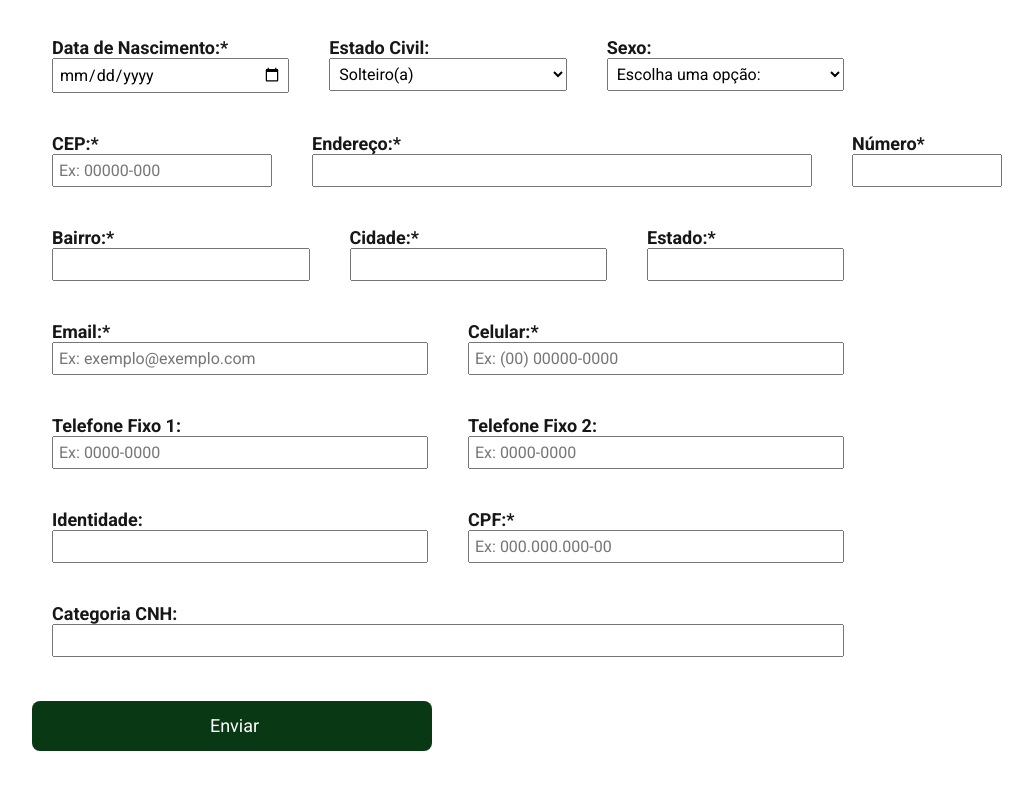
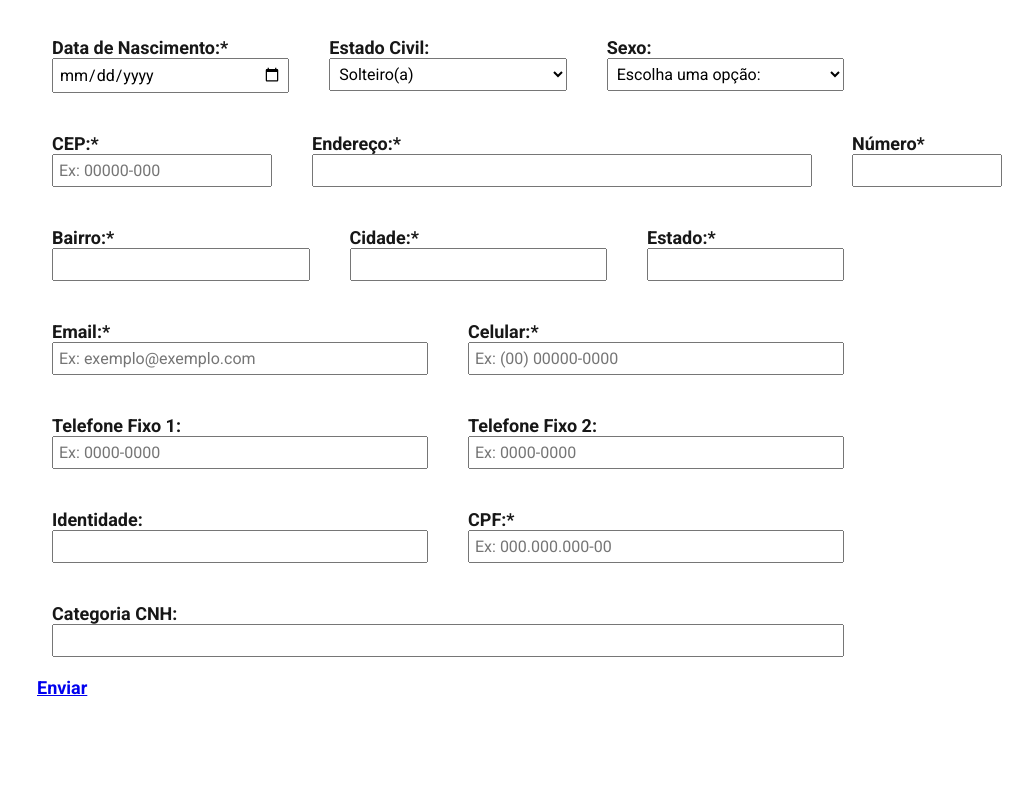
Before and after one commit to oozeias/JobsNet, a plain HTML site: page Principal/index.html in a window 1280 px wide. Shown: the part 454-1243 px from the top of the page, without its empty margins (192-1225 px from the left). After the commit the page ends 1216 px from the top, so only its background shows below. Drawn offline with nearby package versions, Linux system fonts and the light colour scheme.

Commit message:
tirar botão

```diff
--- a/Principal/index.html
+++ b/Principal/index.html
@@ -184,7 +184,7 @@
                         <input type="text" for="id" id="id" name="Categoria CNH">
                     </fieldset>
                 </div>
-                <a href="submitted.html"><button type="submit" id="submit-btn"><i style="margin-right: 5px;"></i>Enviar</button></a>
+                <a href="submitted.html" type="submit" id="submit-btn"><i style="margin-right: 5px;"></i> Enviar</a>
 
             </form>
         </section>
```
